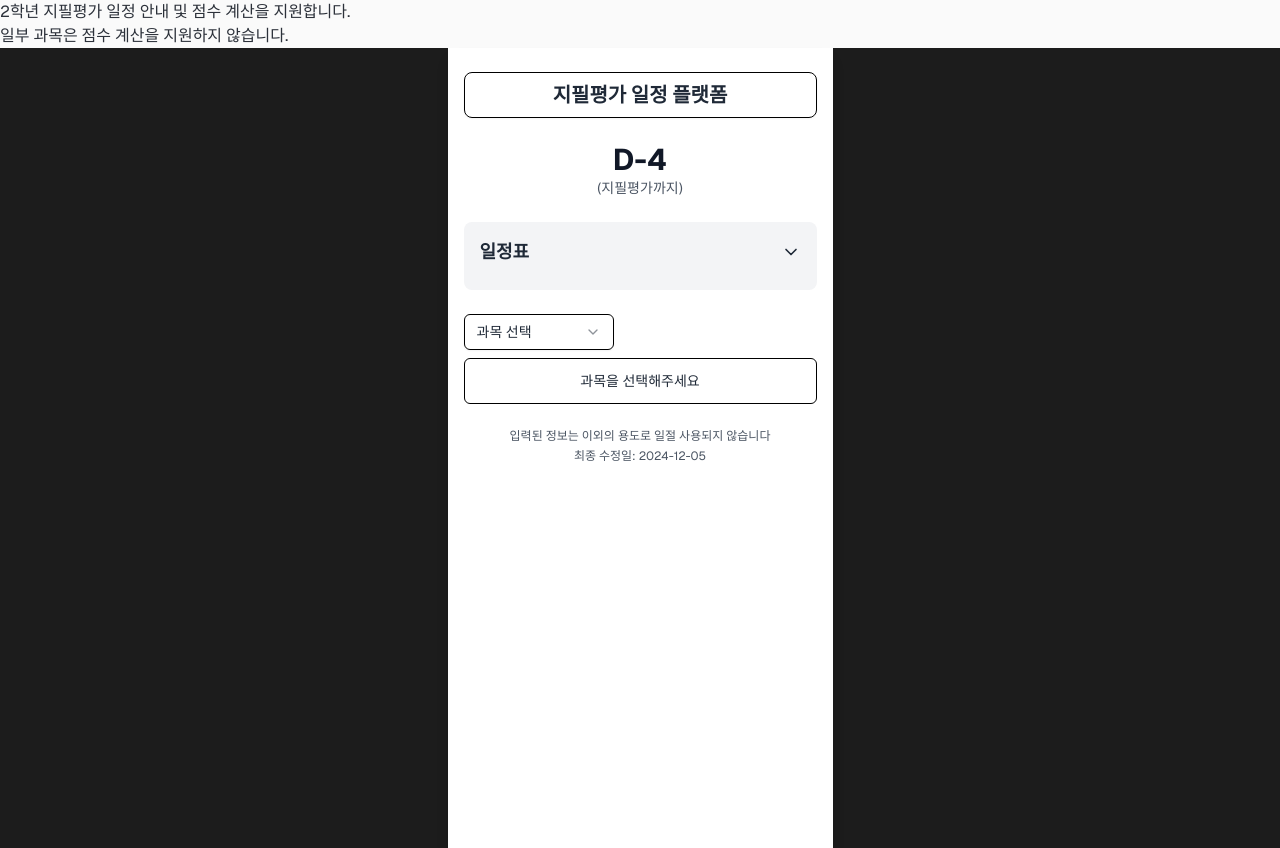
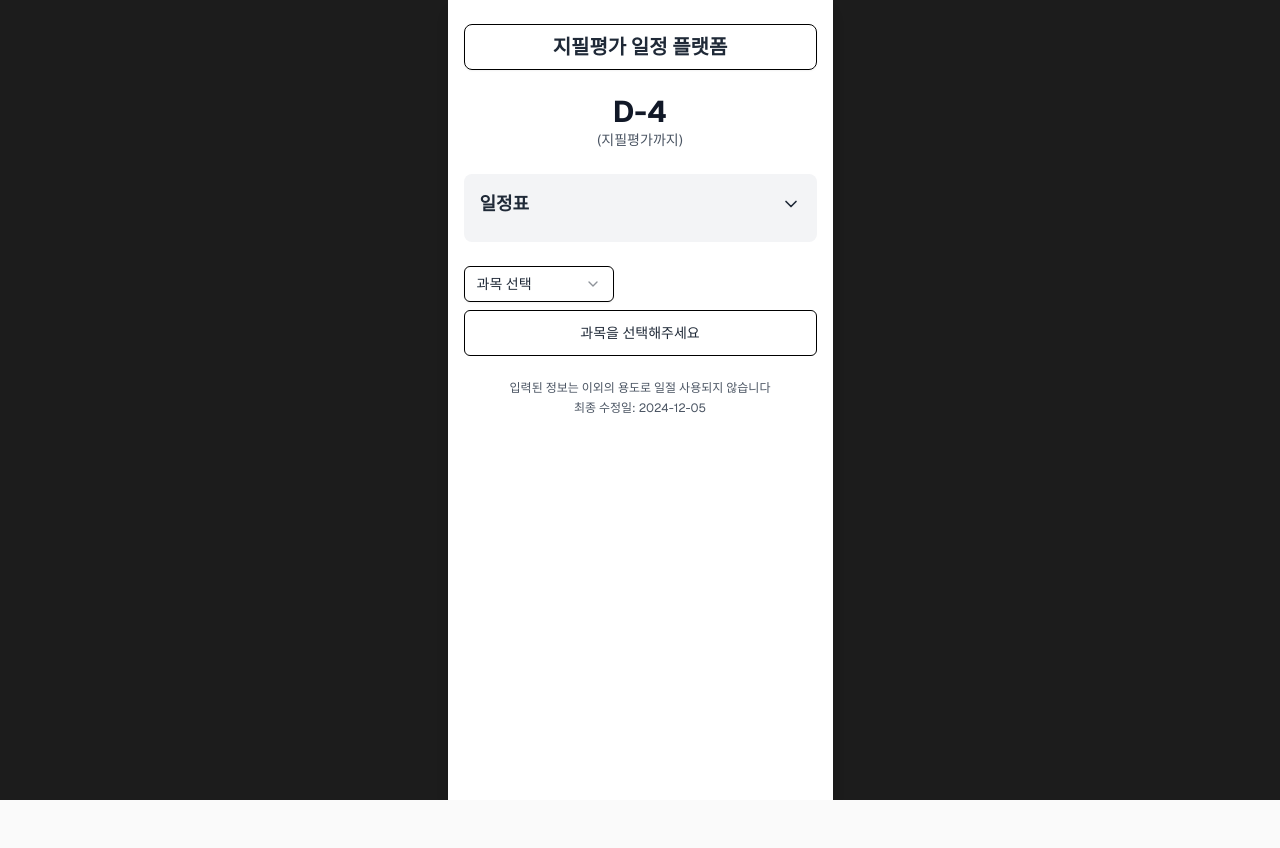
Before and after one commit to Daekyo48/SW_ExamWebPlatform, a Next.js app: page / in a window 1280 px wide. After the commit the page ends 800 px from the top, so only its background shows below. Built offline with nearby package versions, Linux system fonts and the light colour scheme.

Commit message:
Update layout.tsx

```diff
--- a/app/layout.tsx
+++ b/app/layout.tsx
@@ -25,16 +25,9 @@ export default function RootLayout({
 }: {
   children: React.ReactNode;
 }) {
-  const description = metadata.description;
-
   return (
     <html lang="ko" className={`${geistSans.variable} ${geistMono.variable}`}>
-      <body className="font-sans">
-        <div style={{ whiteSpace: "pre-line" }}>
-          {description}
-        </div>
-        {children}
-      </body>
+      <body className="font-sans">{children}</body>
       <SpeedInsights />
     </html>
   );
```
